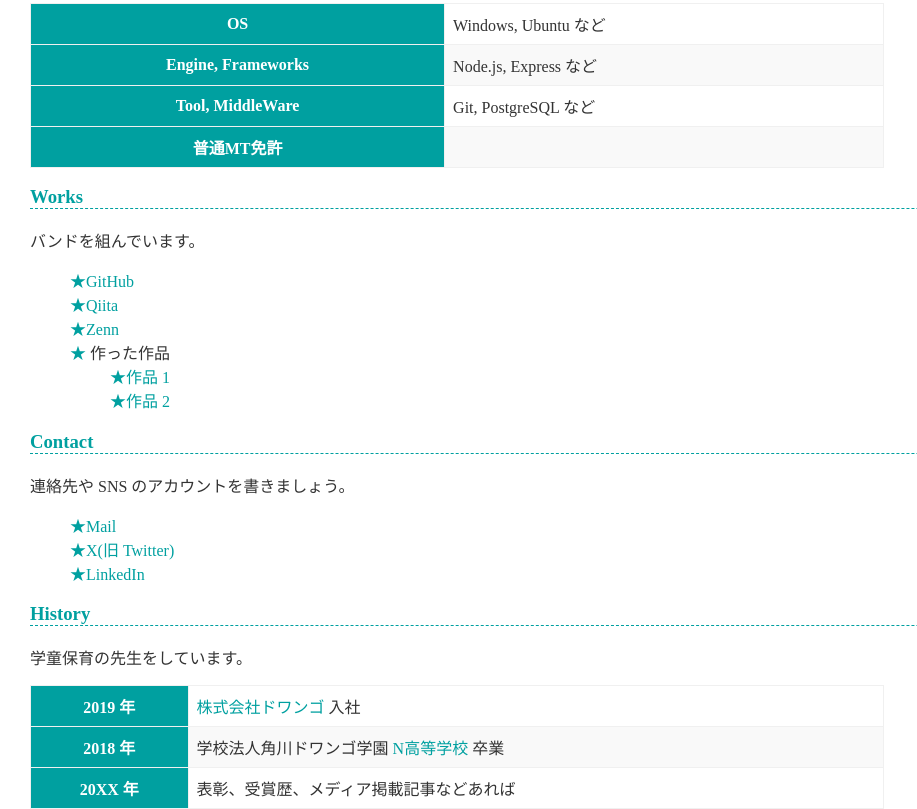
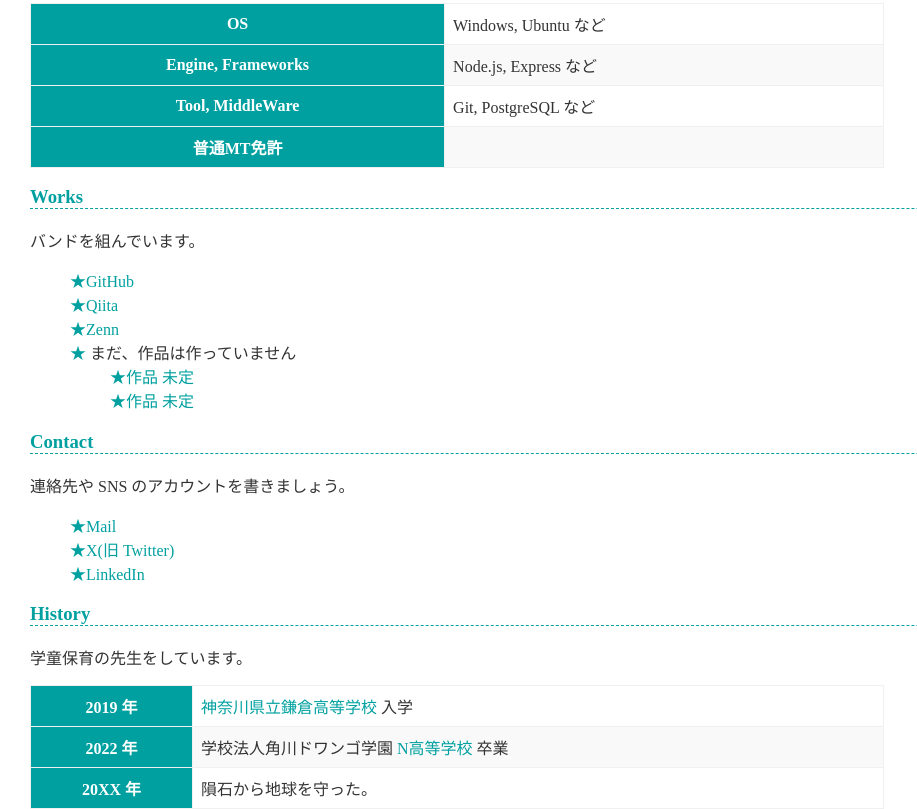
Before and after one commit to herikutu-main/herikutu-main.github.io, a plain HTML site: page index.html in a window 1280 px wide. Shown: the part 409-1218 px from the top of the page, without its empty margins (0-917 px from the left). Drawn offline with Linux system fonts and the light colour scheme.

Commit message:
Update personal information and project status

```diff
--- a/index.html
+++ b/index.html
@@ -49,10 +49,10 @@
       <li><a href="https://qiita.com/">Qiita</a></li>
       <li><a href="https://zenn.dev/">Zenn</a></li>
       <li>
-        作った作品
+        まだ、作品は作っていません
         <ul>
-          <li><a href="https://example.com/">作品 1</a></li>
-          <li><a href="https://example.com/">作品 2</a></li>
+          <li><a href="https://example.com/">作品 未定</a></li>
+          <li><a href="https://example.com/">作品 未定</a></li>
         </ul>
       </li>
     </ul>
@@ -60,7 +60,7 @@
     <h3>Contact</h3>
     <p>連絡先や SNS のアカウントを書きましょう。</p>
     <ul>
-      <li><a href="mailto:name@example.com">Mail</a></li>
+      <li><a href="251zs00633@student.zen.ac.jp">Mail</a></li>
       <li><a href="https://twitter.com/n_yobikou">X(旧 Twitter)</a></li>
       <li><a href="https://www.linkedin.com/">LinkedIn</a></li>
     </ul>
@@ -70,15 +70,15 @@
     <table>
       <tr>
         <th>2019 年</th>
-        <td><a href="https://dwango.co.jp/">株式会社ドワンゴ</a> 入社</td>
+        <td><a href="https://www.pen-kanagawa.ed.jp/kamakura-h/">神奈川県立鎌倉高等学校</a> 入学</td>
       </tr>
       <tr>
-        <th>2018 年</th>
+        <th>2022 年</th>
         <td>学校法人角川ドワンゴ学園 <a href="https://nnn.ed.jp/">N高等学校</a> 卒業</td>
       </tr>
       <tr>
         <th>20XX 年</th>
-        <td>表彰、受賞歴、メディア掲載記事などあれば</td>
+        <td>隕石から地球を守った。</td>
       </tr>
     </table>
   </body>
```
